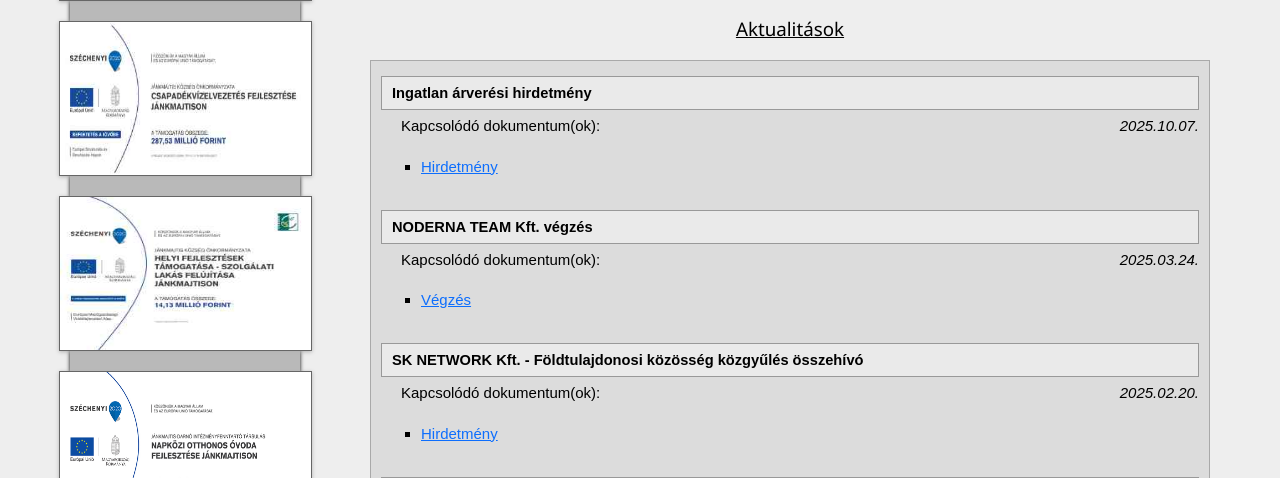
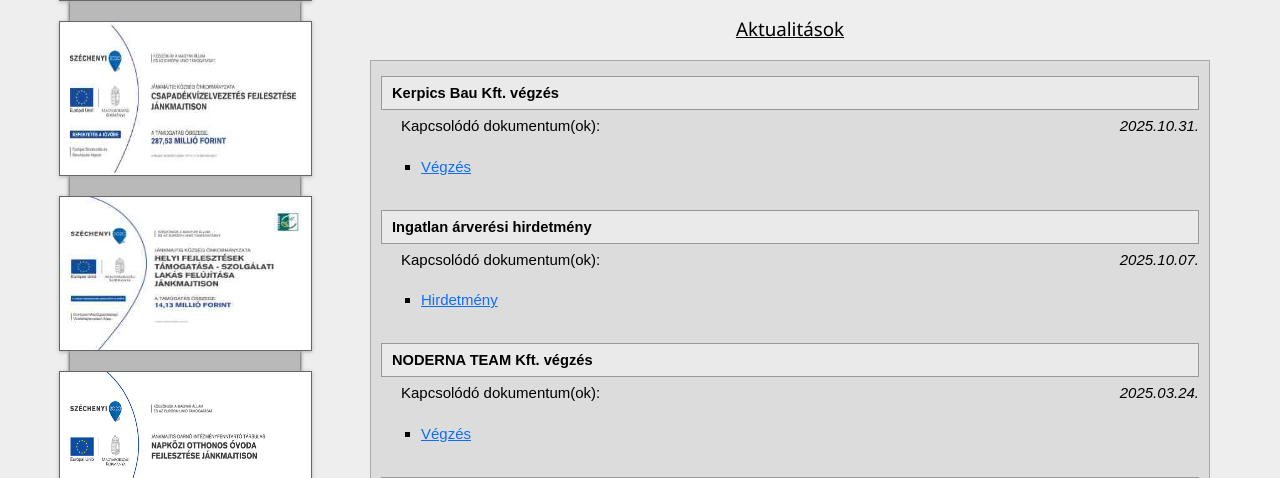
Before and after one commit to vekonypeter/jankmajtis_web, a PHP site: page / in a window 1280 px wide. Shown: the part 939-1417 px from the top of the page. Run offline with PHP 8.4, Linux system fonts and the light colour scheme; some libraries are stand-ins or nearby versions.

Commit message:
update news

```diff
--- a/index.php
+++ b/index.php
@@ -200,6 +200,17 @@ include('header.php');
         </div>
 
         <div class="contentContainer">
+
+            <div class="new">
+                <div class="newTitle">Kerpics Bau Kft. végzés</div>
+                <i class="newDate">2025.10.31.</i>
+                <p>Kapcsolódó dokumentum(ok):</p>
+                <ul class="documentList">
+                    <li>
+                        <a href="news/251031/kerpics_bau_kft_vegzes.pdf" target="_blank">Végzés</a>
+                    </li>
+                </ul>
+            </div>
 
             <div class="new">
                 <div class="newTitle">Ingatlan árverési hirdetmény</div>
```
